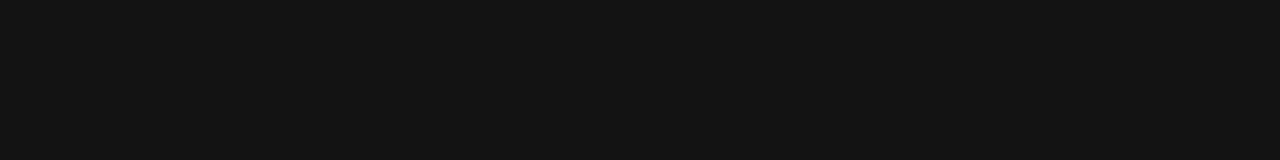
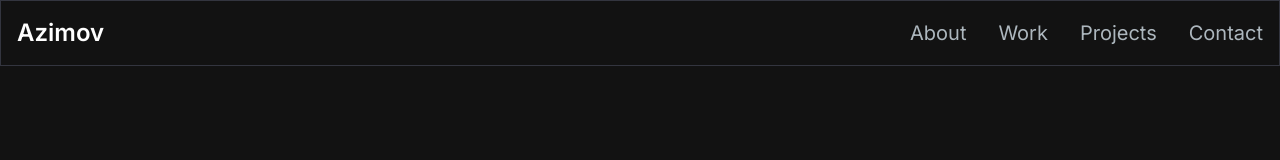
Before and after one commit to AzimovS/AzimovS.github.io, a Next.js app: page / in a window 1280 px wide. Shown: the top 160 px of the page. Built offline with nearby package versions, Linux system fonts and the light colour scheme.

Commit message:
feat: add navbar

```diff
--- /dev/null
+++ b/app/components/MenuOverlay.tsx
@@ -0,0 +1,20 @@
+import React from "react";
+import NavLink from "./NavLink";
+
+const MenuOverlay = ({
+  links,
+}: {
+  links: { path: string; title: string }[];
+}) => {
+  return (
+    <ul className="flex flex-col py-4 items-center">
+      {links.map((link, index) => (
+        <li key={index}>
+          <NavLink href={link.path} title={link.title} />
+        </li>
+      ))}
+    </ul>
+  );
+};
+
+export default MenuOverlay;
--- /dev/null
+++ b/app/components/NavLink.tsx
@@ -0,0 +1,14 @@
+import Link from "next/link";
+
+const NavLink = ({ href, title }: { href: string; title: string }) => {
+  return (
+    <Link
+      href={href}
+      className="block py-2 pl-3 pr-4 text-[#ADB7BE] sm:text-xl rounded md:p-0 hover:text-white"
+    >
+      {title}
+    </Link>
+  );
+};
+
+export default NavLink;
--- /dev/null
+++ b/app/components/Navbar.tsx
@@ -0,0 +1,71 @@
+"use client";
+import Link from "next/link";
+import React, { useState } from "react";
+import { Bars3Icon, XMarkIcon } from "@heroicons/react/24/solid";
+import NavLink from "./NavLink";
+import MenuOverlay from "./MenuOverlay";
+
+const navLinks = [
+  {
+    title: "About",
+    path: "#about",
+  },
+  {
+    title: "Work",
+    path: "#work",
+  },
+  {
+    title: "Projects",
+    path: "#projects",
+  },
+  {
+    title: "Contact",
+    path: "#contact",
+  },
+];
+
+const Navbar = () => {
+  const [navbarOpen, setNavbarOpen] = useState(false);
+
+  return (
+    <nav className="fixed mx-auto border border-[#33353F] top-0 left-0 right-0 z-10 bg-[#121212] bg-opacity-100">
+      <div className="flex container lg:py-4 flex-wrap items-center justify-between mx-auto px-4 py-2">
+        <Link
+          href={"/"}
+          className="text-2xl text-white font-semibold"
+        >
+          Azimov
+        </Link>
+        <div className="mobile-menu block md:hidden">
+          {!navbarOpen ? (
+            <button
+              onClick={() => setNavbarOpen(true)}
+              className="flex items-center px-3 py-2 border rounded border-slate-200 text-slate-200 hover:text-white hover:border-white"
+            >
+              <Bars3Icon className="h-5 w-5" />
+            </button>
+          ) : (
+            <button
+              onClick={() => setNavbarOpen(false)}
+              className="flex items-center px-3 py-2 border rounded border-slate-200 text-slate-200 hover:text-white hover:border-white"
+            >
+              <XMarkIcon className="h-5 w-5" />
+            </button>
+          )}
+        </div>
+        <div className="menu hidden md:block md:w-auto" id="navbar">
+          <ul className="flex p-4 md:p-0 md:flex-row md:space-x-8 mt-0">
+            {navLinks.map((link, index) => (
+              <li key={index}>
+                <NavLink href={link.path} title={link.title} />
+              </li>
+            ))}
+          </ul>
+        </div>
+      </div>
+      {navbarOpen ? <MenuOverlay links={navLinks} /> : null}
+    </nav>
+  );
+};
+
+export default Navbar;
--- a/app/page.tsx
+++ b/app/page.tsx
@@ -1,9 +1,10 @@
-import Image from "next/image";
 import IntroSection from "./components/IntroSection";
+import Navbar from "./components/Navbar";
 
 export default function Home() {
   return (
     <div className="flex min-h-screen flex-col bg-[#121212]">
+      <Navbar />
       <div className="container mt-24 mx-auto px-12 py-4">
         <IntroSection />
         {/* <AchievementsSection />
--- a/package.json
+++ b/package.json
@@ -9,6 +9,7 @@
     "lint": "next lint"
   },
   "dependencies": {
+    "@heroicons/react": "^2.1.5",
     "framer-motion": "^11.5.6",
     "next": "14.2.13",
     "react": "^18",
```
Also changed, not shown: 1 other file (tests, documents, lock files or other folders).
